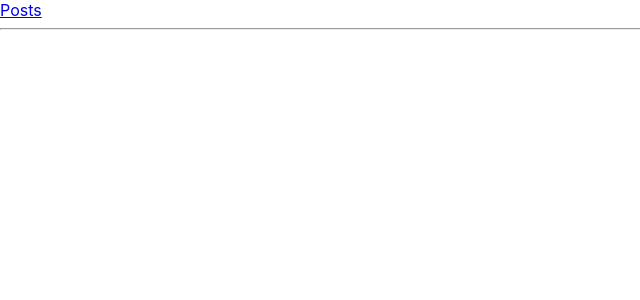
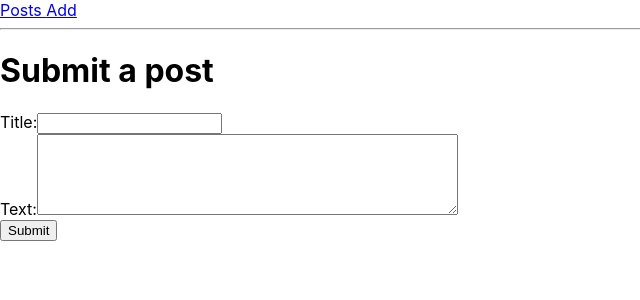
Before and after one commit to draganStojakovic/blog-app, a React (Create React App) app: page /add in a window 1280 px wide. Shown: the top 300 px of the page, without its empty margins (0-640 px from the left). Built offline with nearby package versions, Linux system fonts and the light colour scheme.

Commit message:
Zadatak 4

```diff
--- a/src/App.js
+++ b/src/App.js
@@ -1,6 +1,7 @@
 import { BrowserRouter, Route, Switch, Link, Redirect } from "react-router-dom";
 import { AppPostsPage } from "./pages/AppPostsPage";
 import { AppPostDetailsPage } from "./pages/AppPostDetailsPage";
+import { AddPostPage } from "./pages/AddPostPage";
 
 function App() {
   return (
@@ -8,7 +9,8 @@ function App() {
       <BrowserRouter>
         <header>
           <nav>
-            <Link to="/posts">Posts</Link>
+            <Link to="/posts"> Posts </Link>
+            <Link to="/add"> Add </Link>
             <hr />
           </nav>
         </header>
@@ -26,6 +28,9 @@ function App() {
           <Route path="/posts/:id">
             <AppPostDetailsPage />
           </Route>
+          <Route path="/add">
+            <AddPostPage />
+          </Route>
         </Switch>
       </BrowserRouter>
     </div>
--- /dev/null
+++ b/src/components/AddPostForm.component.jsx
@@ -0,0 +1,27 @@
+export const AddPostForm = ({ post, handlePost, onChange }) => {
+  return (
+    <div>
+      <h1>Submit a post</h1>
+      <form onSubmit={handlePost}>
+        <label htmlFor="title">Title:</label>
+        <input
+          id="title"
+          type="text"
+          value={post.title}
+          onChange={(e) => onChange({ ...post, title: e.target.value })}
+        />
+        <br />
+        <label htmlFor="text">Text:</label>
+        <textarea
+          rows="5"
+          cols="50"
+          id="text"
+          value={post.text}
+          onChange={(e) => onChange({ ...post, text: e.target.value })}
+        />
+        <br />
+        <button type="submit">Submit</button>
+      </form>
+    </div>
+  );
+};
--- /dev/null
+++ b/src/pages/AddPostPage.jsx
@@ -0,0 +1,26 @@
+import { useState } from "react";
+import { useHistory } from "react-router-dom";
+import { postService } from "../services/PostService";
+import { AddPostForm } from "../components/AddPostForm.component";
+
+export const AddPostPage = () => {
+  const history = useHistory();
+  const [post, setPost] = useState({
+    title: "",
+    text: "",
+  });
+
+  const handleAddPost = async (e) => {
+    e.preventDefault();
+    if (!post.title || !post.text) {
+      alert("One or more field is blank.");
+      return;
+    }
+    await postService.add(post);
+    history.push("/posts");
+  };
+
+  return (
+    <AddPostForm post={post} onChange={setPost} handlePost={handleAddPost} />
+  );
+};
--- a/src/services/PostService.js
+++ b/src/services/PostService.js
@@ -7,6 +7,9 @@ class PostService extends ApiService {
   async get(id) {
     return await this.client.get(`/posts/${id}`);
   }
+  async add(post) {
+    await this.client.post("/posts", post);
+  }
 }
 
 export const postService = new PostService();
```
